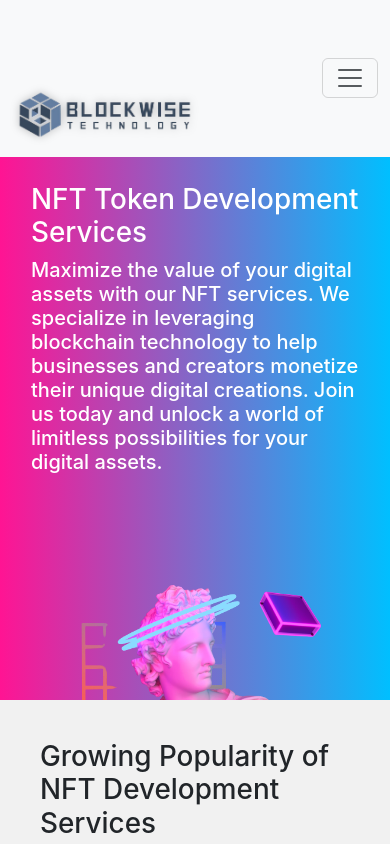
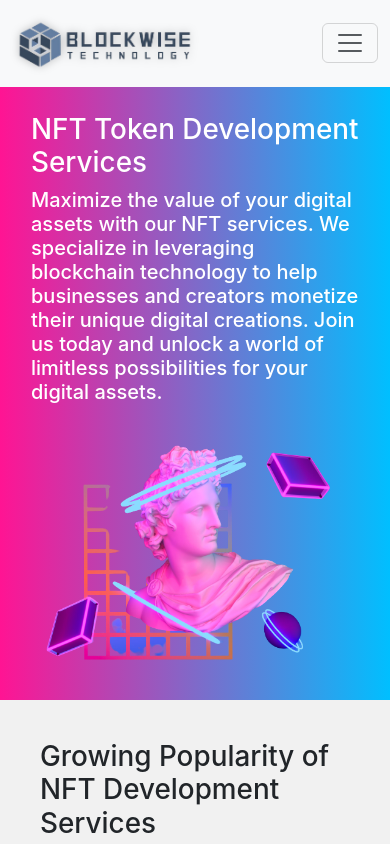
Before and after one commit to placeparks/Blockwise-tech, a React (Create React App) app: page /Nft in a window 390 px wide. Shown: the top 844 px of the page. Built offline with nearby package versions, Linux system fonts and the light colour scheme.

Commit message:
Update ExDevelopment.module.css

```diff
--- a/src/components/Exchange/ExDevelopment.module.css
+++ b/src/components/Exchange/ExDevelopment.module.css
@@ -31,7 +31,7 @@ top: 1380px;
 background: #0A2A42;
 border-radius: 0px;
 }
- img{
+ .img{
 
    height: 400px;
    width: 450px;
@@ -80,7 +80,7 @@ padding-top: 0px;
     border-radius: 0px;
     }
 
-    img{
+    .img{
 
         height: 300px;
         width: 350px;
```
